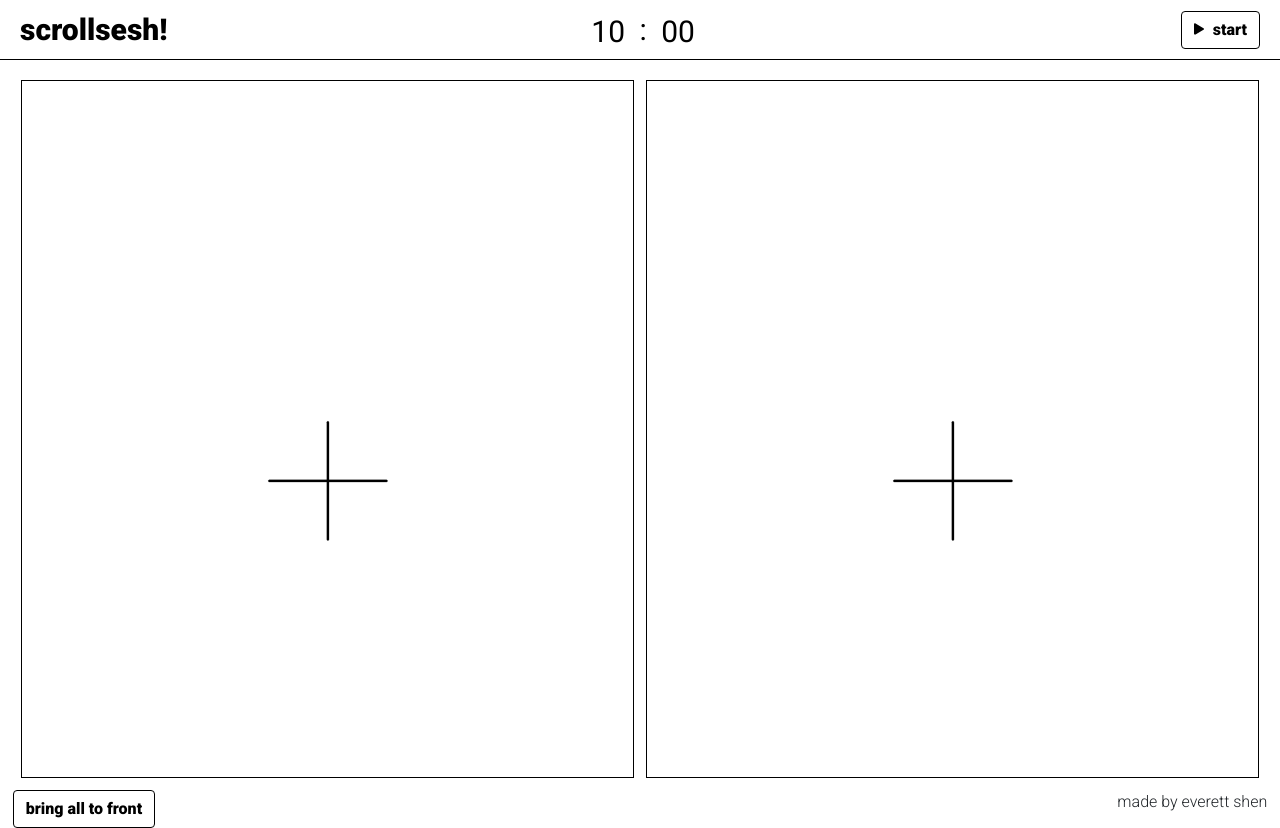
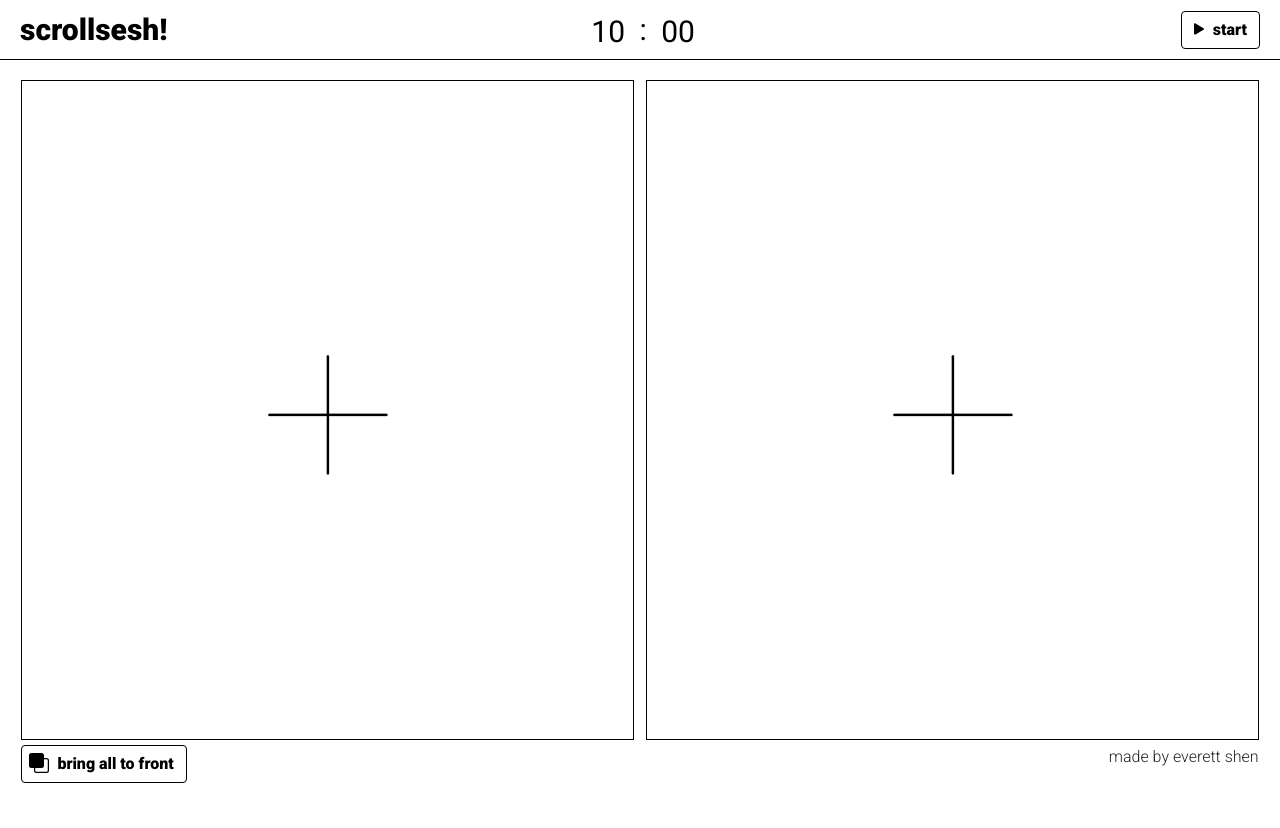
Before and after one commit to Everett-Shen/ScrollSesh, a Vue app: page / in a window 1280 px wide. After the commit the page ends 800 px from the top, so only its background shows below. Built offline with nearby package versions, Linux system fonts and the light colour scheme.

Commit message:
fixed window sizing issue

```diff
--- a/src/App.vue
+++ b/src/App.vue
@@ -49,6 +49,7 @@ export default {
     onResize() {
       this.windowNumber = Math.floor(window.innerWidth / this.minWidth);
       if (this.windowNumber == 0) this.windowNumber = 1;
+      document.getElementById("app").height = window.innerHeight;
     }
   },
   watch: {
@@ -74,7 +75,7 @@ export default {
 html,
 body {
   font-family: "Roboto", sans-serif;
-  height: 100%;
+  height: calc(100% - 60px);
   width: 100%;
   margin: 0;
   padding: 0;
@@ -86,7 +87,7 @@ body {
 }
 
 .main {
-  height: 90%;
+  height: 100%;
   width: 100%;
   max-width: none;
 }
@@ -94,7 +95,7 @@ body {
 .gradient {
   background: linear-gradient(-45deg, #ee7752, #e73c7e, #23a6d5, #23d5ab);
   background-size: 400% 400%;
-  animation: gradient 15s ease infinite;
+  animation: gradient 30s ease infinite;
 }
 
 @keyframes gradient {
--- a/src/components/Main.vue
+++ b/src/components/Main.vue
@@ -3,13 +3,15 @@
     <div class="container">
       <Pane v-for="i in windowNumber" :key="i" class="pane"></Pane>
     </div>
+    <div class="footer">
       <b-button
         variant="outline-dark"
         @click="bringAllToFront"
         class="bring-all-to-front"
-      >bring all to front</b-button
+        ><b-icon-front class="icon"></b-icon-front> bring all to front</b-button
       >
       <span class="attribution">made by everett shen </span>
+    </div>
   </div>
 </template>
 
@@ -43,6 +45,7 @@ export default {
   width: 100%;
   height: 100%;
   max-width: none;
+  margin-bottom: 5px;
 }
 
 .pane {
@@ -53,24 +56,33 @@ export default {
 
 .main {
   /* display: flex; For some reason getting rid of this messes up the height */
-  flex-direction: column;
+
   width: 100%;
+  height: 100%;
   max-width: none;
 }
 
 .bring-all-to-front {
-  margin-left: 1%;
+  margin-left: calc(0.5% + 15px);
   font-family: "Roboto", sans-serif;
   font-weight: 800;
-  margin-top: 10px;
   color: black;
   border: 1px solid black;
 }
 
 .attribution {
   float: right;
-  margin-top: 10px;
-  margin-right: 1%;
+  margin-right: calc(0.5% + 15px);
   font-weight: 100;
 }
+.icon {
+  margin-left: -5px;
+  margin-right: 4px;
+}
+
+.footer {
+  margin-top: 5px;
+  display: flex;
+  justify-content: space-between;
+}
 </style>
--- a/src/components/Pane.vue
+++ b/src/components/Pane.vue
@@ -91,6 +91,8 @@ export default {
   width: 100%;
   margin: 0px auto;
   cursor: pointer;
+  position: relative;
+  bottom: 50px;
   z-index: 100;
 }
 
```
Also changed, not shown: src/main.js (+7 -1 lines). Lines whose indentation alone changed are shown as unchanged.
